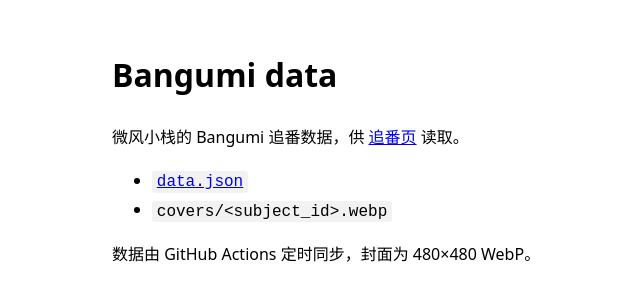
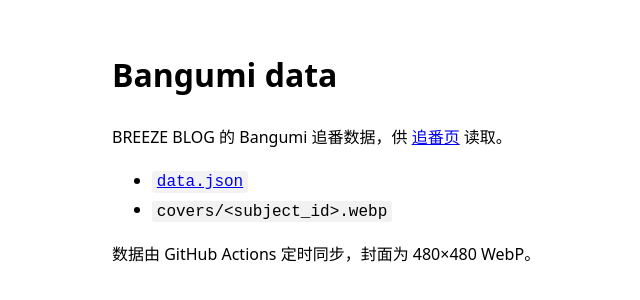
Before and after one commit to fanwenbo789/bgm, a plain HTML site: page index.html in a window 1280 px wide. Shown: the whole page, without its empty margins (208-848 px from the left). Drawn offline with Linux system fonts and the light colour scheme.

Commit message:
站名改为 BREEZE BLOG

```diff
--- a/index.html
+++ b/index.html
@@ -3,7 +3,7 @@
 <head>
   <meta charset="utf-8">
   <meta name="viewport" content="width=device-width, initial-scale=1">
-  <title>微风小栈 Bangumi 数据</title>
+  <title>BREEZE BLOG Bangumi 数据</title>
   <style>
     body { max-width: 40rem; margin: 3rem auto; padding: 0 1rem; font: 16px/1.7 system-ui, sans-serif; }
     code { background: #f2f2f2; padding: .1rem .3rem; border-radius: 3px; }
@@ -11,7 +11,7 @@
 </head>
 <body>
   <h1>Bangumi data</h1>
-  <p>微风小栈的 Bangumi 追番数据，供 <a href="https://www.breeze.moe/anime/">追番页</a> 读取。</p>
+  <p>BREEZE BLOG 的 Bangumi 追番数据，供 <a href="https://www.breeze.moe/anime/">追番页</a> 读取。</p>
   <ul>
     <li><a href="data.json"><code>data.json</code></a></li>
     <li><code>covers/&lt;subject_id&gt;.webp</code></li>
```
Also changed, not shown: 1 other file.
